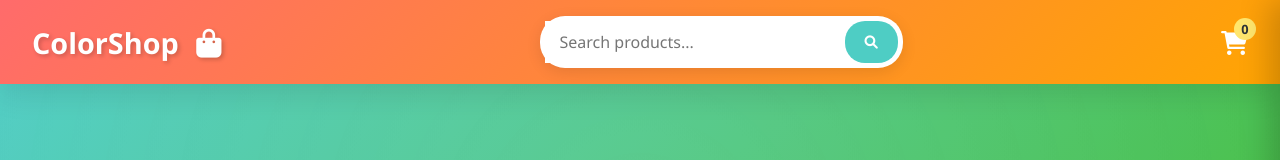
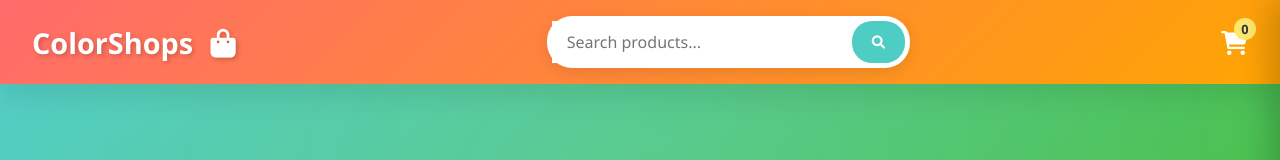
Before and after one commit to sushma800/ecommerce-websites, a website: page index.html in a window 1280 px wide. Shown: the top 160 px of the page. Drawn offline with Linux system fonts and the light colour scheme.

Commit message:
Initial commit

```diff
--- a/index.html
+++ b/index.html
@@ -3,7 +3,7 @@
 <head>
     <meta charset="UTF-8">
     <meta name="viewport" content="width=device-width, initial-scale=1.0">
-    <title>ColorShop - E-Commerce Website</title>
+    <title>ColorShops - E-Commerce Website</title>
     <link rel="stylesheet" href="styles.css">
     <link rel="stylesheet" href="https://cdnjs.cloudflare.com/ajax/libs/font-awesome/6.0.0/css/all.min.css">
 </head>
@@ -11,7 +11,7 @@
     <!-- Header -->
     <header>
         <div class="logo">
-            <h1>ColorShop <i class="fas fa-shopping-bag"></i></h1>
+            <h1>ColorShops <i class="fas fa-shopping-bag"></i></h1>
         </div>
         <div class="search-bar">
             <input type="text" placeholder="Search products...">
```
Also changed, not shown: 1 other file.
